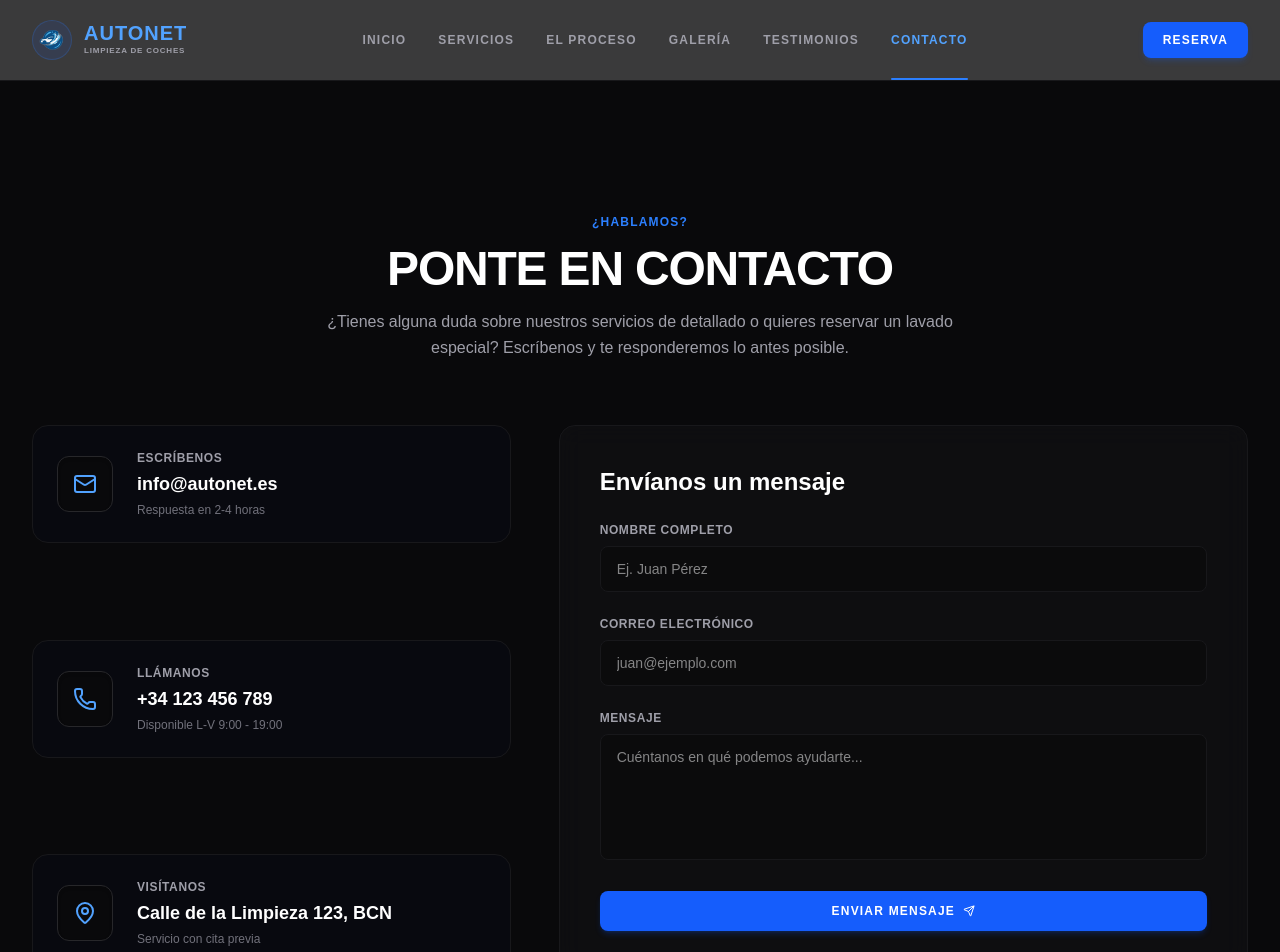
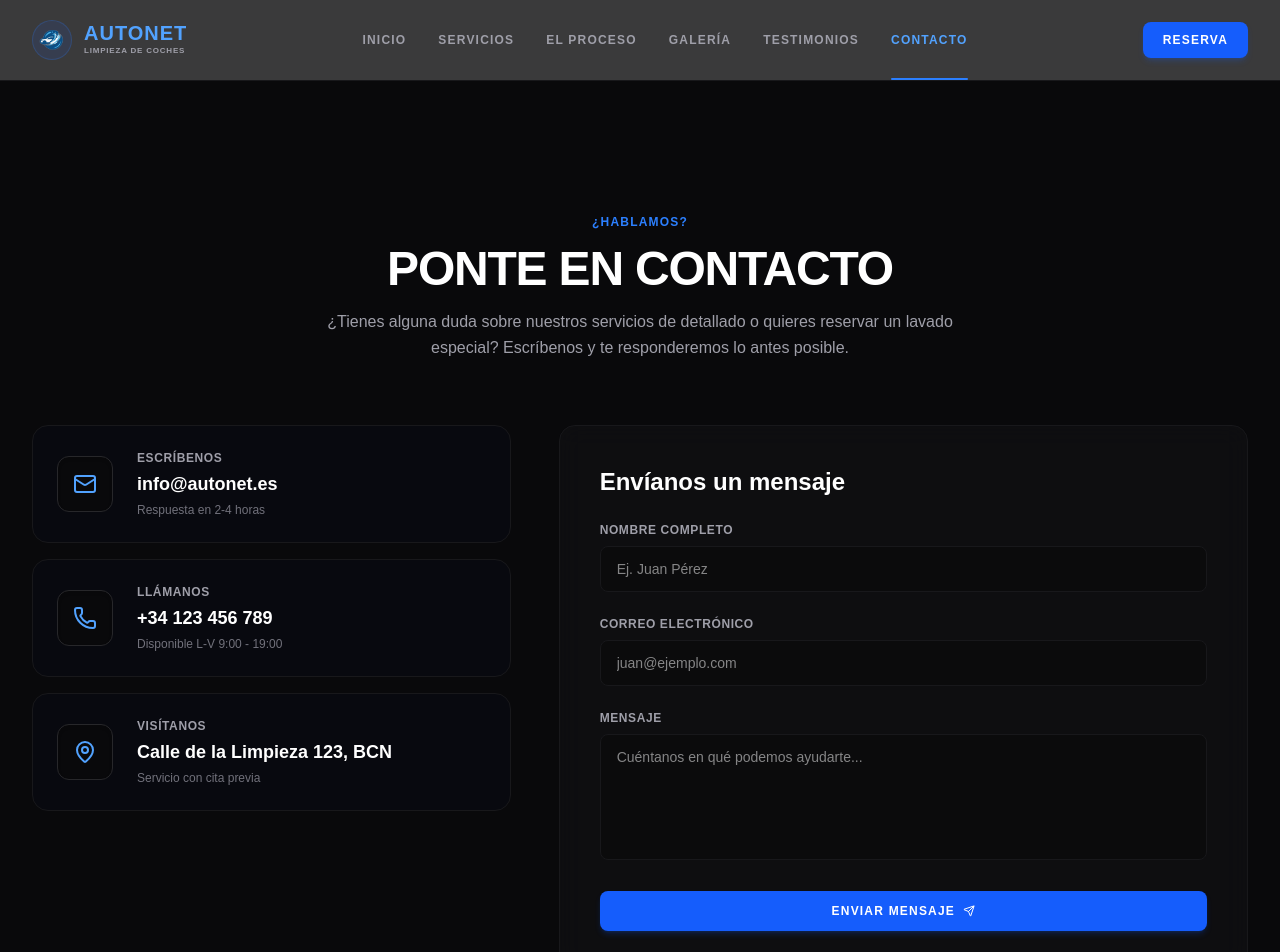
Before and after one commit to svanrell/autonet, a Next.js app: page /contacto in a window 1280 px wide. Shown: the top 952 px of the page. Built offline with nearby package versions, Linux system fonts and the light colour scheme.

Commit message:
feat: add contact page component with information cards and inquiry form

```diff
--- a/src/app/contacto/ContactoClient.tsx
+++ b/src/app/contacto/ContactoClient.tsx
@@ -40,7 +40,7 @@ export default function ContactoClient() {
                     <div className="grid grid-cols-1 lg:grid-cols-12 gap-12 items-stretch">
 
                         {/* Columna Izquierda: Tarjetas de Información de Contacto Interactivas */}
-                        <div className="lg:col-span-5 flex flex-col justify-between gap-6 h-full">
+                        <div className="lg:col-span-5 flex flex-col justify-start gap-4">
                             {/* Tarjeta 1: Escríbenos */}
                             <a
                                 href="mailto:info@autonet.es"
```
